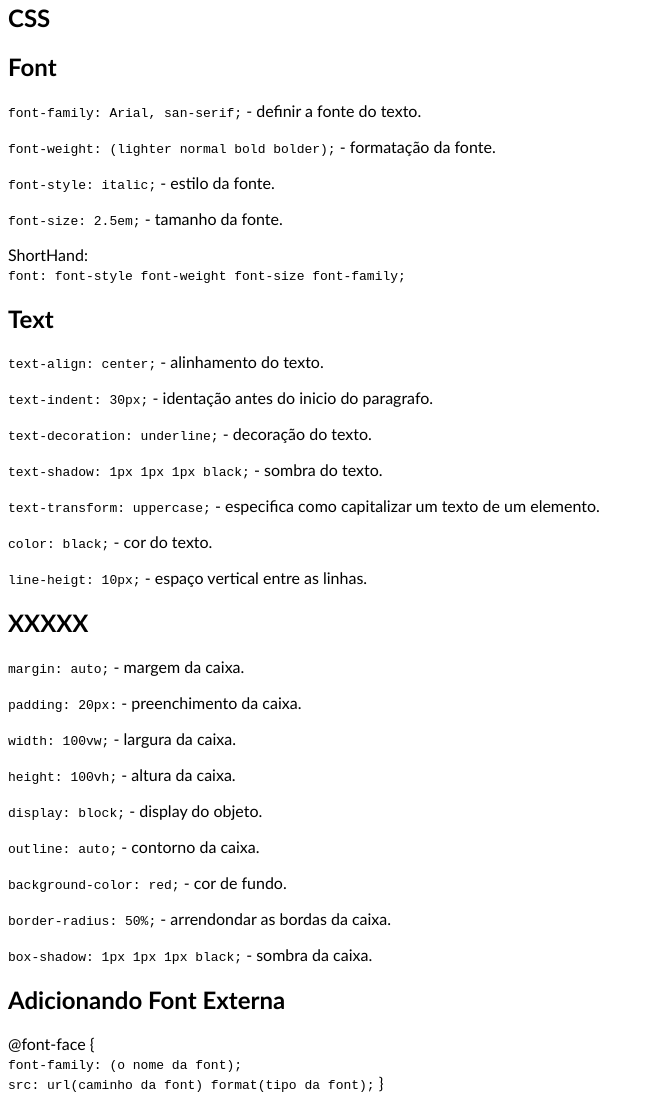
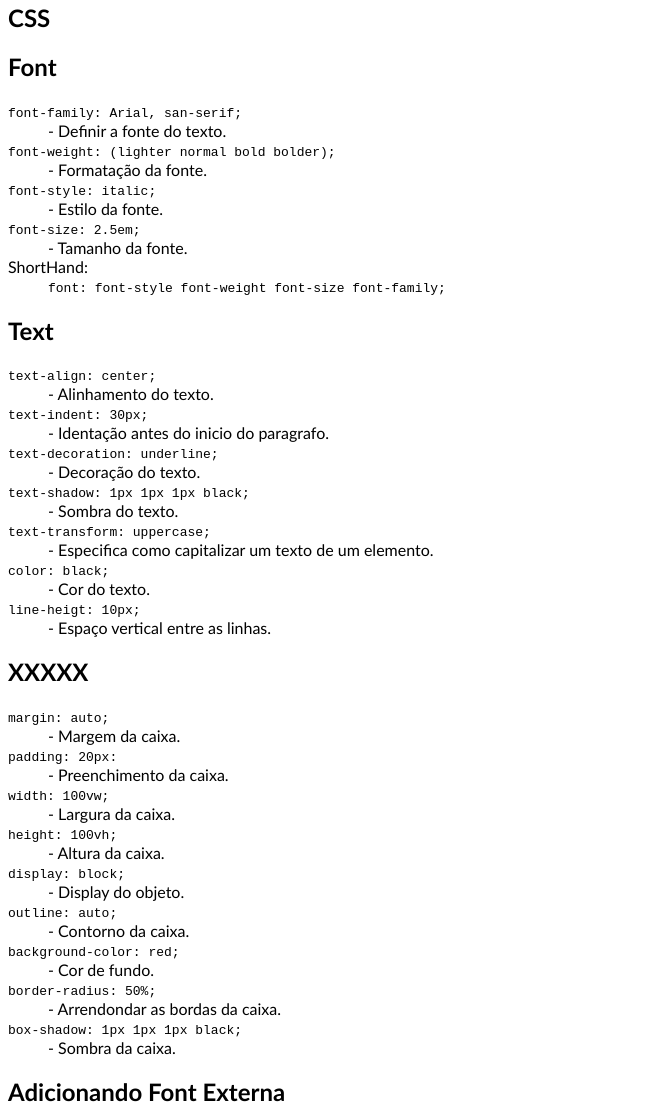
Before and after one commit to Everton-Leon/Basico-HTML-CSS, a plain HTML site: page index.html in a window 1280 px wide. Shown: the part 2989-4098 px from the top of the page, without its empty margins (0-654 px from the left). Drawn offline with Linux system fonts and the light colour scheme.

Commit message:
comecando dl em CSS

```diff
--- a/index.html
+++ b/index.html
@@ -163,38 +163,59 @@
             </dl>
         </section>
         <hr>
-        <article>
+        <section>
             <h1>CSS</h1>
             <h2>Font</h2>
-            <p><code>font-family: Arial, san-serif;</code> - definir a fonte do texto.</p>
-            <p><code>font-weight: (lighter normal bold bolder);</code> - formatação da fonte.</p>
-            <p><code>font-style: italic;</code> - estilo da fonte.</p>
-            <p><code>font-size: 2.5em;</code> - tamanho da fonte.</p>
-            <p>ShortHand: <br>
-            <code>font: font-style font-weight font-size font-family;</code></p>
-        </article>
-        <article>
+            <dl>
+                <dt><code>font-family: Arial, san-serif;</code></dt>
+                <dd>- Definir a fonte do texto.</dd>
+                <dt><code>font-weight: (lighter normal bold bolder);</code></dt>
+                <dd>- Formatação da fonte.</dd>
+                <dt><code>font-style: italic;</code></dt> <dd>- Estilo da fonte.</dd>
+                <dt><code>font-size: 2.5em;</code></dt>
+                <dd>- Tamanho da fonte.</dd>
+                <dt>ShortHand:</dt>
+                <dd><code>font: font-style font-weight font-size font-family;</code></dd>
+            </dl>
+        </section>
+        <section>
             <h2>Text</h2>
-            <p><code>text-align: center;</code> - alinhamento do texto.</p>
-            <p><code>text-indent: 30px;</code> - identação antes do inicio do paragrafo.</p>
-            <p><code>text-decoration: underline;</code> - decoração do texto.</p>
-            <p><code>text-shadow: 1px 1px 1px black;</code> - sombra do texto.</p>
-            <p><code>text-transform: uppercase;</code> - especifica como capitalizar um texto de um elemento.</p>
-            <p><code>color: black;</code> - cor do texto.</p>
-            <p><code>line-heigt: 10px;</code> - espaço vertical entre as linhas.</p>
-        </article>
-        <article>
+            <dl>
+                <dt><code>text-align: center;</code></dt> <dd>- Alinhamento do texto.</dd>
+                <dt><code>text-indent: 30px;</code></dt> <dd>- Identação antes do inicio do paragrafo.</dd>
+                <dt><code>text-decoration: underline;</code></dt>
+                <dd>- Decoração do texto.</dd>
+                <dt><code>text-shadow: 1px 1px 1px black;</code></dt>
+                <dd> - Sombra do texto.</dd>
+                <dt><code>text-transform: uppercase;</code></dt>
+                <dd>- Especifica como capitalizar um texto de um elemento.</dd>
+                <dt><code>color: black;</code></dt>
+                <dd>- Cor do texto.</dd>
+                <dt><code>line-heigt: 10px;</code></dt>
+                <dd>- Espaço vertical entre as linhas.</dd>
+            </dl>
+        </section>
+        <section>
             <h2>XXXXX</h2>
-            <p><code>margin: auto;</code> - margem da caixa.</p>
-            <p><code>padding: 20px:</code> - preenchimento da caixa.</p>
-            <p><code>width: 100vw;</code> - largura da caixa.</p>
-            <p><code>height: 100vh;</code> - altura da caixa.</p>
-            <p><code>display: block;</code> - display do objeto.</p>
-            <p><code>outline: auto;</code> - contorno da caixa.</p>
-            <p><code>background-color: red;</code> - cor de fundo.</p>
-            <p><code>border-radius: 50%;</code> - arrendondar as bordas da caixa.</p>
-            <p><code>box-shadow: 1px 1px 1px black;</code> - sombra da caixa.</p>
-        </article>
+            <dl>
+                <dt><code>margin: auto;</code></dt>
+                <dd>- Margem da caixa.</dd>
+                <dt><code>padding: 20px:</code></dt>
+                <dd>- Preenchimento da caixa.</dd>
+                <dt><code>width: 100vw;</code></dt>
+                <dd>- Largura da caixa.</dd>
+                <dt><code>height: 100vh;</code></dt>
+                <dd>- Altura da caixa.</dd>
+                <dt><code>display: block;</code></dt>
+                <dd>- Display do objeto.</dd>
+                <dt><code>outline: auto;</code></dt>
+                <dd>- Contorno da caixa.</dd>
+                <dt><code>background-color: red;</code></dt> <dd>- Cor de fundo.</dd>
+                <dt><code>border-radius: 50%;</code></dt> <dd>- Arrendondar as bordas da caixa.</dd>
+                <dt><code>box-shadow: 1px 1px 1px black;</code></dt>
+                <dd>- Sombra da caixa.</dd>
+            </dl>
+        </section>
         <article>
             <h2>Adicionando Font Externa</h2>
             <p>@font-face {<br><code>font-family: (o nome da font);</code><br><code>src: url(caminho da font) format(tipo da font);</code> }</p>
```
